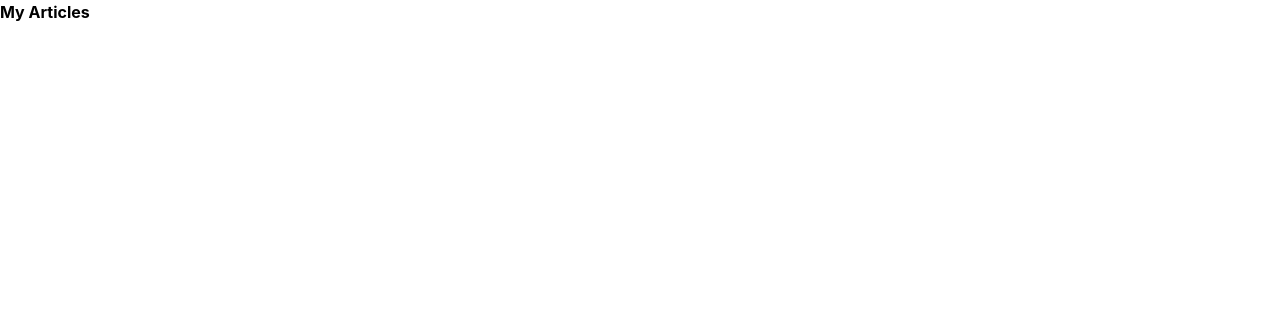
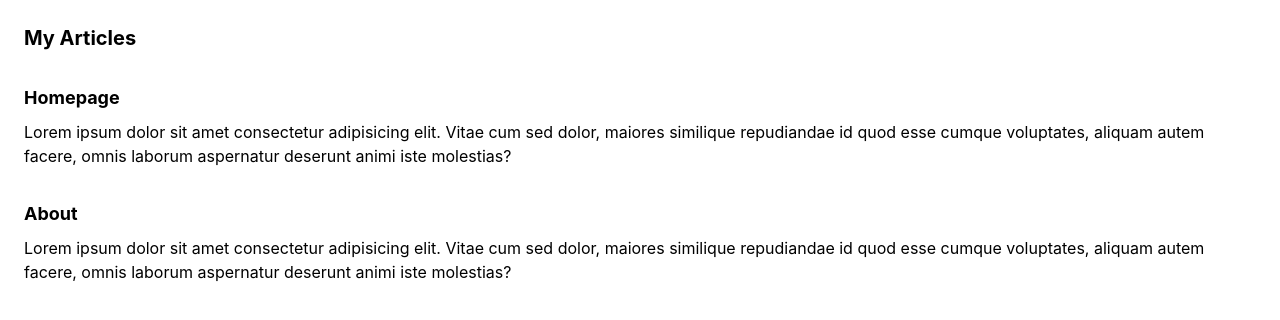
Before and after one commit to DavidRedding/multi-page, a React (Create React App) app: page /about in a window 1280 px wide. Shown: the top 320 px of the page. Built offline with nearby package versions, Linux system fonts and the light colour scheme.

Commit message:
initializing routes

```diff
--- a/package.json
+++ b/package.json
@@ -8,6 +8,7 @@
     "@testing-library/user-event": "^13.5.0",
     "react": "^18.0.0",
     "react-dom": "^18.0.0",
+    "react-router-dom": "^5.1.2",
     "react-scripts": "5.0.0",
     "web-vitals": "^2.1.4"
   },
--- a/src/App.js
+++ b/src/App.js
@@ -1,9 +1,27 @@
+import { BrowserRouter, Route } from 'react-router-dom';
+
+// page components
+import Home from './pages/Home';
+import Contact from './pages/Contact';
+import About from './pages/About';
+
 const App = () => {
   return (
-    <div>
-      <nav>
-        <h1 className=" font-bold">My Articles</h1>
-      </nav>
+    <div className="min-h-screen p-6 max-w-7xl mx-auto">
+      <BrowserRouter>
+        <nav>
+          <h1 className="font-bold text-xl mb-8">My Articles</h1>
+        </nav>
+        <Route path="/">
+          <Home />
+        </Route>
+        <Route path="/about">
+          <About />
+        </Route>
+        <Route path="/contact">
+          <Contact />
+        </Route>
+      </BrowserRouter>
     </div>
   );
 };
--- a/src/pages/About.js
+++ b/src/pages/About.js
@@ -1,6 +1,6 @@
 const About = () => (
-  <div>
-    <h2>About</h2>
+  <div className=" space-y-2 mb-8">
+    <h2 className="font-bold text-lg">About</h2>
     <p>
       Lorem ipsum dolor sit amet consectetur adipisicing elit. Vitae cum sed dolor, maiores similique repudiandae id
       quod esse cumque voluptates, aliquam autem facere, omnis laborum aspernatur deserunt animi iste molestias?
--- a/src/pages/Contact.js
+++ b/src/pages/Contact.js
@@ -1,6 +1,6 @@
 const Contact = () => (
-  <div>
-    <h2>Contact</h2>
+  <div className=" space-y-2 mb-8">
+    <h2 className="font-bold text-lg">Contact</h2>
     <p>
       Lorem ipsum dolor sit amet consectetur adipisicing elit. Vitae cum sed dolor, maiores similique repudiandae id
       quod esse cumque voluptates, aliquam autem facere, omnis laborum aspernatur deserunt animi iste molestias?
--- a/src/pages/Home.js
+++ b/src/pages/Home.js
@@ -1,6 +1,6 @@
 const Home = () => (
-  <div>
-    <h2>Homepage</h2>
+  <div className=" space-y-2 mb-8">
+    <h2 className="font-bold text-lg ">Homepage</h2>
     <p>
       Lorem ipsum dolor sit amet consectetur adipisicing elit. Vitae cum sed dolor, maiores similique repudiandae id
       quod esse cumque voluptates, aliquam autem facere, omnis laborum aspernatur deserunt animi iste molestias?
```
Also changed, not shown: 1 other file (tests, documents, lock files or other folders).
